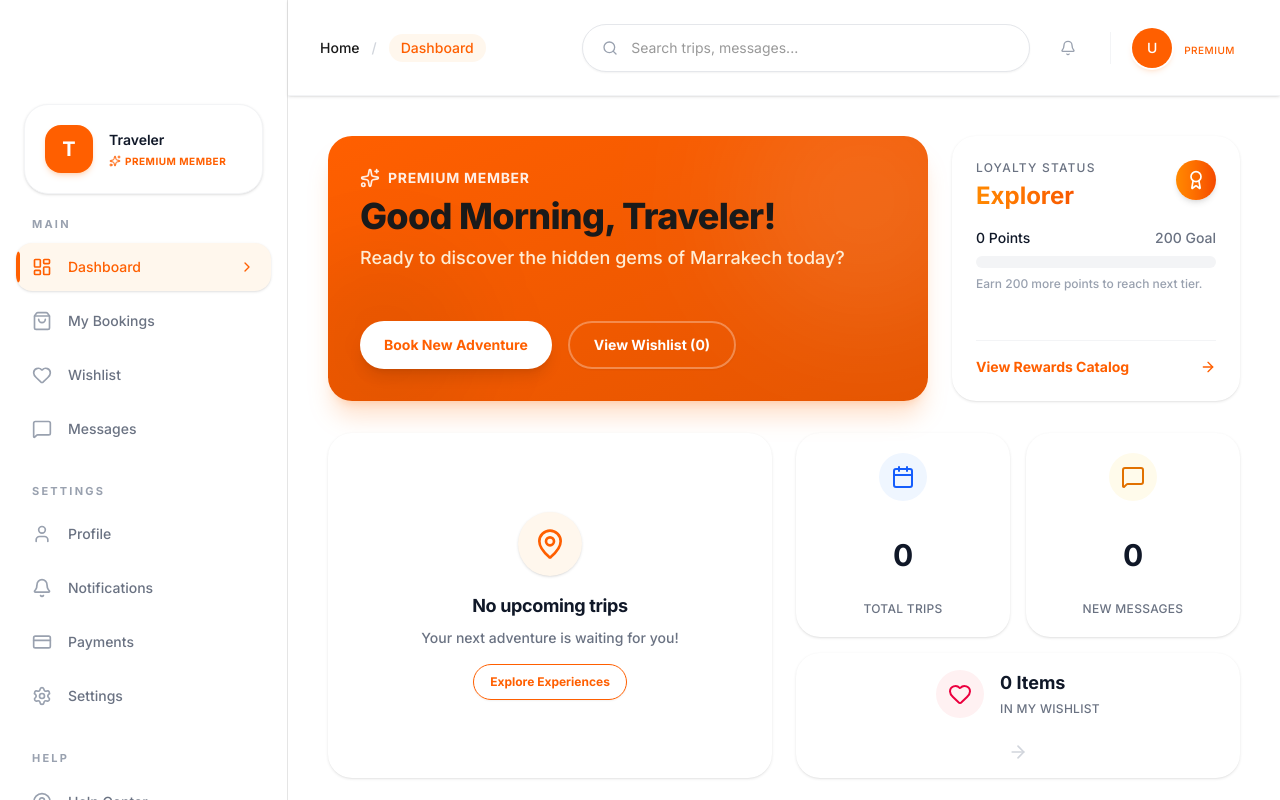
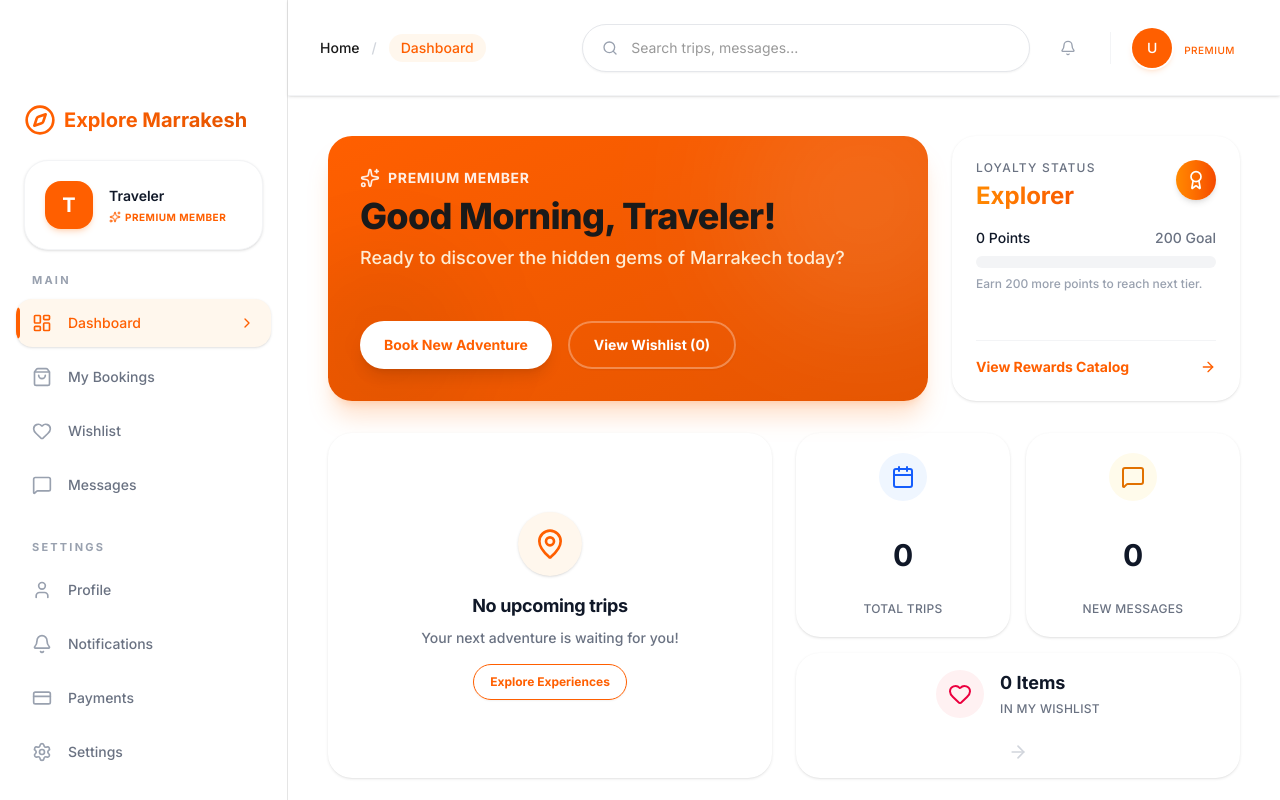
Before and after one commit to mounirbeni/marrakech, a Next.js app: page /dashboard in a window 1280 px wide. Shown: the top 800 px of the page. Built offline with nearby package versions, Linux system fonts and the light colour scheme; no server answers.

Commit message:
feat: add dashboard header and sidebar layout components for dashboard navigation and user interaction

```diff
--- a/src/components/dashboard/layout/DashboardHeader.tsx
+++ b/src/components/dashboard/layout/DashboardHeader.tsx
@@ -54,7 +54,7 @@ export function DashboardHeader() {
                             Explore Marrakesh
                         </SheetTitle>
                     </SheetHeader>
-                    <DashboardSidebar className="border-none shadow-none" />
+                    <DashboardSidebar className="border-none shadow-none" showLogo={false} />
                 </SheetContent>
             </Sheet>
 
--- a/src/components/dashboard/layout/DashboardSidebar.tsx
+++ b/src/components/dashboard/layout/DashboardSidebar.tsx
@@ -14,15 +14,19 @@ import {
     User,
     LogOut,
     ChevronRight,
-    Sparkles
+    Sparkles,
+    Compass
 } from "lucide-react";
 import { cn } from "@/lib/utils";
 import { Button } from "@/components/ui/button";
 import { useSession, signOut } from "next-auth/react";
 
-interface SidebarProps extends React.HTMLAttributes<HTMLDivElement> { }
+interface SidebarProps extends React.HTMLAttributes<HTMLDivElement> {
+    showLogo?: boolean;
+}
 
 const menuItems = [
+    // ... existing items ...
     {
         title: "Overview",
         label: "Main",
@@ -88,12 +92,22 @@ const menuItems = [
     },
 ];
 
-export function DashboardSidebar({ className }: SidebarProps) {
+export function DashboardSidebar({ className, showLogo = true }: SidebarProps) {
     const pathname = usePathname();
     const { data: session } = useSession();
 
     return (
         <div className={cn("pb-12 h-full flex flex-col bg-white border-r border-gray-100 shadow-sm", className)}>
+            {showLogo && (
+                <div className="p-6 pb-0">
+                    <Link href="/" className="flex items-center gap-2">
+                        <Compass className="w-8 h-8 text-[#FF5F00]" />
+                        <span className="text-xl font-bold bg-clip-text text-transparent bg-gradient-to-r from-[#FF5F00] to-[#E55500]">
+                            Explore Marrakesh
+                        </span>
+                    </Link>
+                </div>
+            )}
             <div className="space-y-6 py-6 flex-1">
                 {/* User Profile Card */}
                 <div className="px-6">
```
